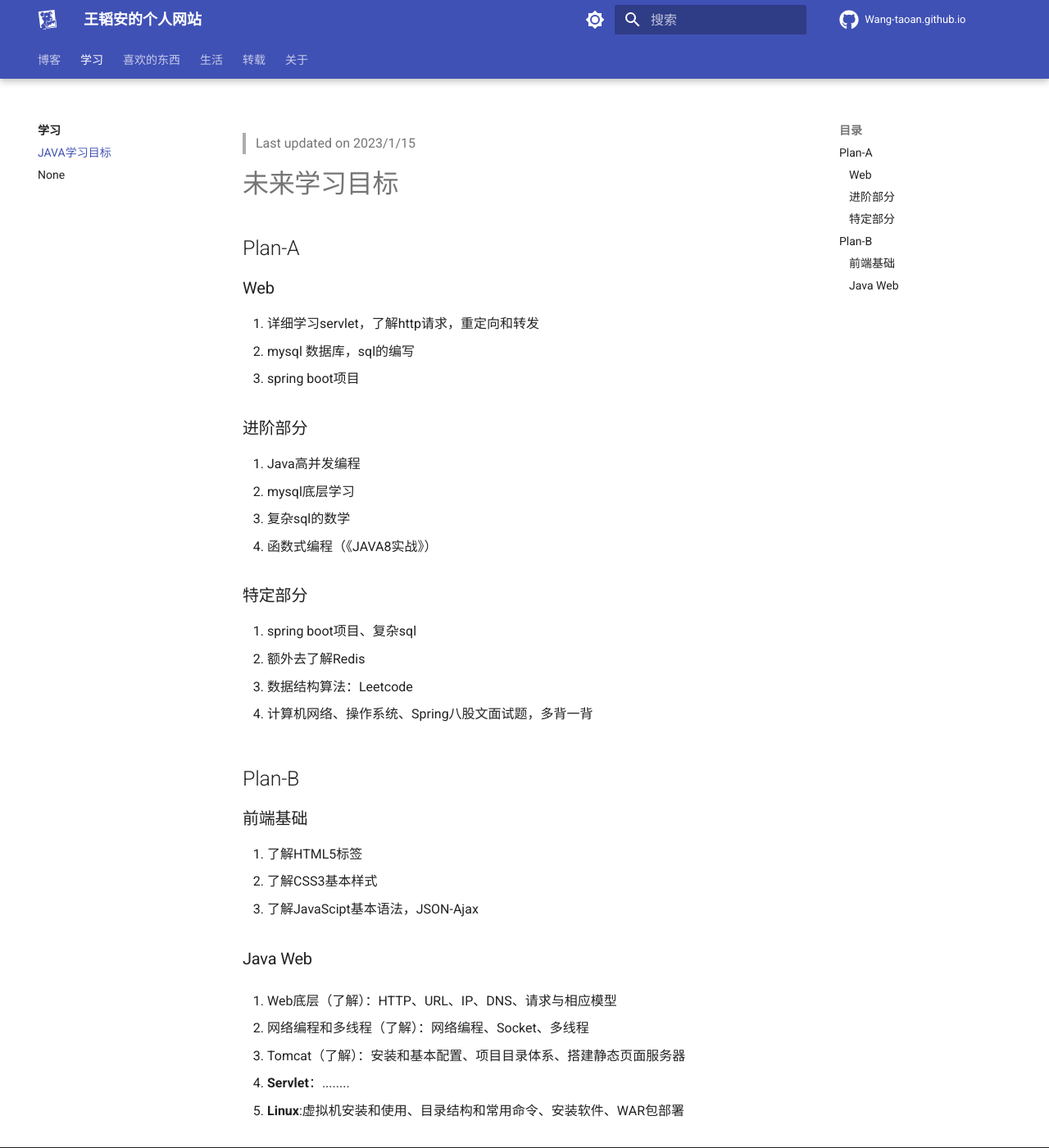
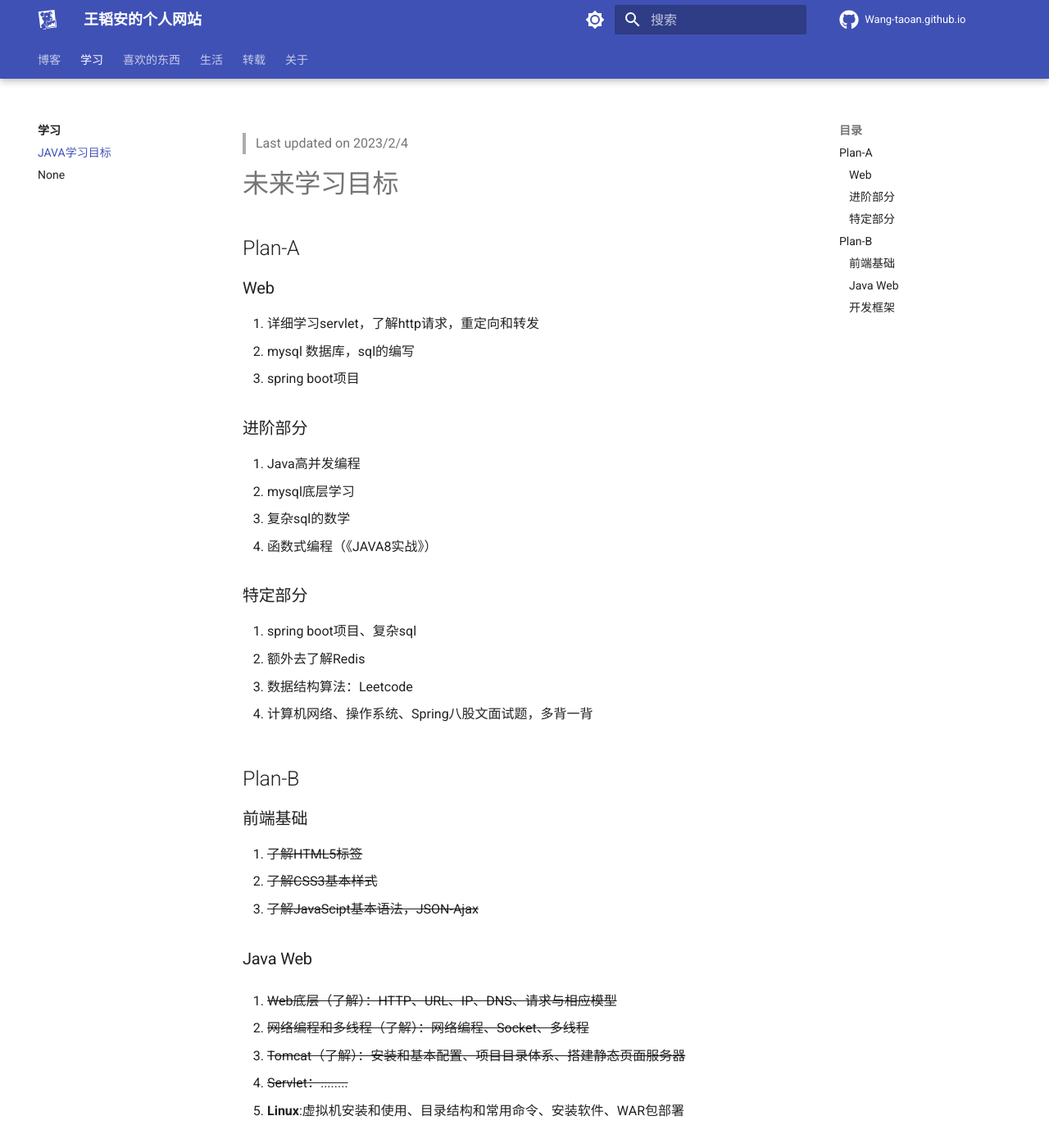
Before and after one commit to Wang-Taoan/Wang-Taoan.github.io, an MkDocs documentation site: the page built from docs/LEARNING/java-target.md, in a window 1280 px wide and 1400 px high. Shown: the whole window at 82% size. Built offline with MkDocs 1.6.1 and Material for MkDocs 9.7.7, drawn with Linux system fonts in a browser that asks for light colours; comment, search, counter and statistics services are not loaded; some of the changed text lies outside the part shown.

Commit message:
更新java目标

```diff
--- a/docs/LEARNING/java-target.md
+++ b/docs/LEARNING/java-target.md
@@ -1,4 +1,4 @@
-> Last updated on 2023/1/15
+> Last updated on 2023/2/4
 
 # 未来学习目标
 
@@ -35,18 +35,26 @@
 
 ### 前端基础
 
-1. 了解HTML5标签
-2. 了解CSS3基本样式
-3. 了解JavaScipt基本语法，JSON-Ajax
+1. ~~了解HTML5标签~~
+2. ~~了解CSS3基本样式~~
+3. ~~了解JavaScipt基本语法，JSON-Ajax~~
 
 ### Java Web
 
-1. Web底层（了解）：HTTP、URL、IP、DNS、请求与相应模型
+1. ~~Web底层（了解）：HTTP、URL、IP、DNS、请求与相应模型~~
 
-2. 网络编程和多线程（了解）：网络编程、Socket、多线程
+2. ~~网络编程和多线程（了解）：网络编程、Socket、多线程~~
 
-3. Tomcat（了解）：安装和基本配置、项目目录体系、搭建静态页面服务器
+3. ~~Tomcat（了解）：安装和基本配置、项目目录体系、搭建静态页面服务器~~
 
-4. **Servlet**：........
+4. ~~Servlet：........~~
 
 5. **Linux**:虚拟机安装和使用、目录结构和常用命令、安装软件、WAR包部署
+
+### 开发框架
+
+1. SSM
+
+2. Spring&&Spring MVC
+
+3. Springboot
```
Also changed, not shown: docs/LEARNING/index.md (+3 -0 lines), 2 other files.
